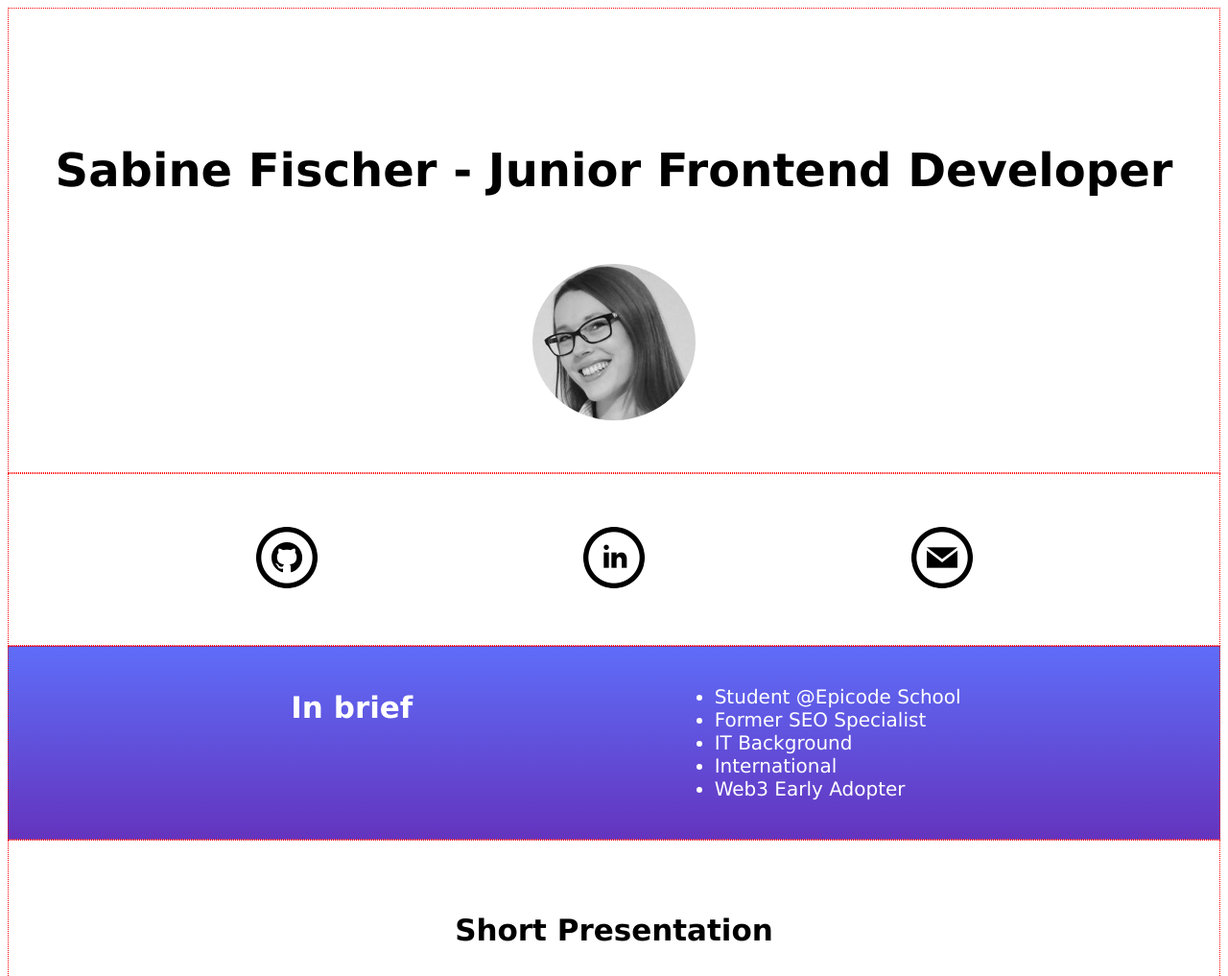
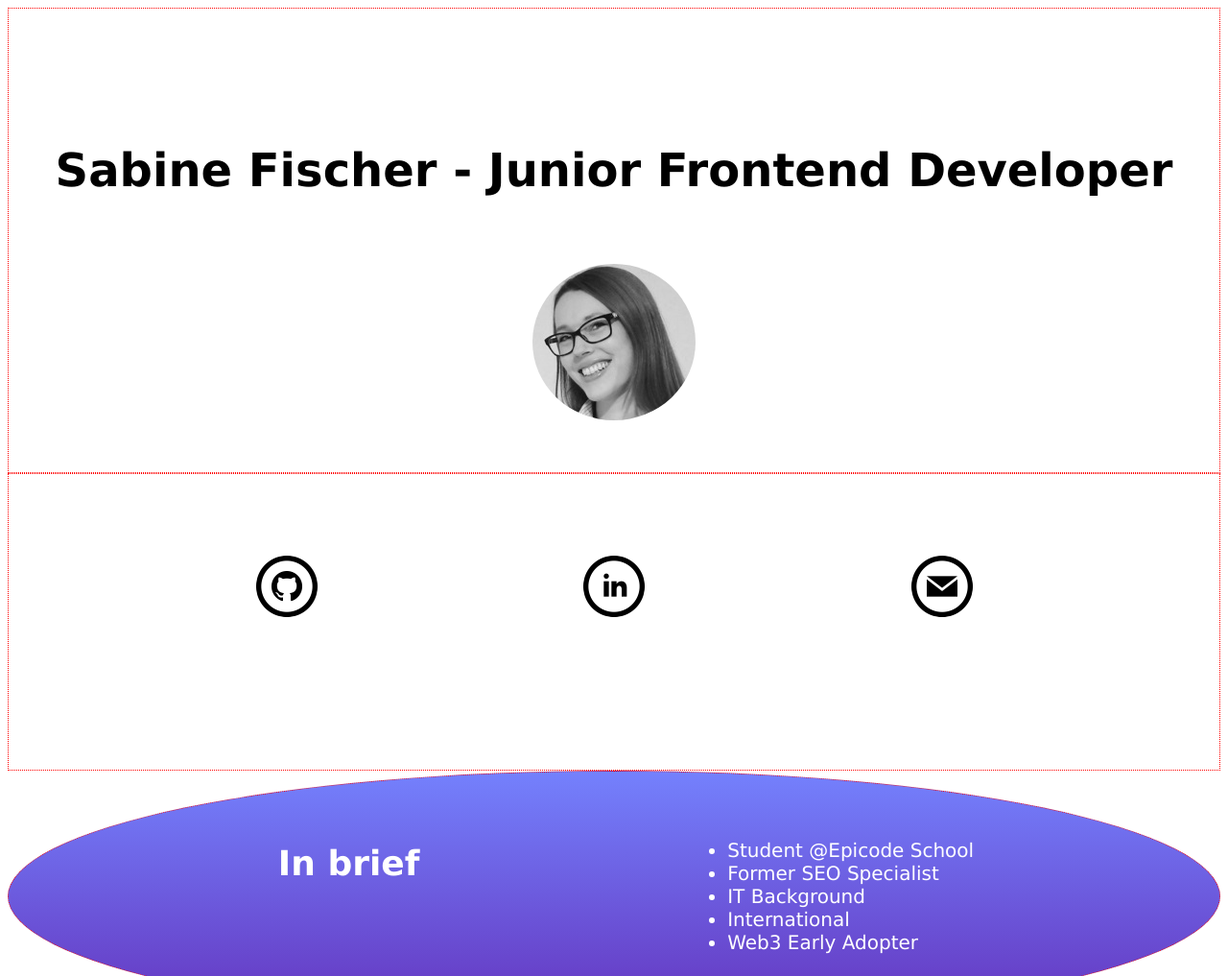
Before and after one commit to ada-net/portfolio, a plain HTML site: page homepage.html in a window 1280 px wide. Shown: the top 1017 px of the page at 96% size. Drawn offline with Linux system fonts and the light colour scheme.

Commit message:
spacings and a little bit more text

```diff
--- a/css-files/global/text-styles.css
+++ b/css-files/global/text-styles.css
@@ -150,14 +150,14 @@ h1 {
 }
 
 h2 {
-	font: bolder 31px Verdana, Geneva, Tahoma, sans-serif;
+	font: bolder 36px Verdana, Geneva, Tahoma, sans-serif;
 	color: black;
 	margin: 15px;
 	padding: 10px;
 }
 
 	.h2-colored {
-		font: bolder 31px Verdana, Geneva, Tahoma, sans-serif;
+		font: bolder 36px Verdana, Geneva, Tahoma, sans-serif;
 		color: white;
 
 	}
@@ -201,9 +201,9 @@ h6 {
 }
 
 .h2-like {
-	font: bolder 31px Verdana, Geneva, Tahoma, sans-serif;
+	font: bolder 36px Verdana, Geneva, Tahoma, sans-serif;
 	color: black;
-	margin: 15px;
+	margin: 30px;
 	padding-top: 30px;
 }
 
--- a/css-files/homepage/body.css
+++ b/css-files/homepage/body.css
@@ -1,20 +1,17 @@
 /*File Description: This is the homepage body CSS for the single body parts.
 For the homepage template grid check the /homepage/homepage-grid.css file.*/
 
-/*homepage body flexbox general organization
-.body {
-	grid-area: bd;
-	display: flex;
-	flex-direction: column;
-	align-items: stretch;
-}*/
+body {
+	background-color: white;
+}
+
 
 
 /*the style for the colored sections*/
 .section-colored {
 	/*border: 3px solid grey;
 	border-radius: 30px;*/
-	background-image: linear-gradient(rgb(94, 109, 248), rgb(100, 52, 190));
+	background-image: linear-gradient(rgb(116, 129, 253), rgb(100, 52, 190));
 
 }
 
--- a/css-files/homepage/brief.css
+++ b/css-files/homepage/brief.css
@@ -5,6 +5,8 @@
 	grid-area: br;
 	display: flex;
 	flex-direction:row;
-	justify-content:space-evenly ;
-    padding: 20px;
+	justify-content:space-evenly;
+	border-radius:50%;
+	padding-top: 50px;
+    padding-bottom: 50px;
 }
--- a/css-files/homepage/presentation.css
+++ b/css-files/homepage/presentation.css
@@ -5,8 +5,7 @@
 	grid-area: pr;
 	display: flex;
 	flex-direction:column;
-
     align-items: center;
-    padding-top: 50px;
+    padding-top: 150px;
     padding-bottom: 50px;
 }
--- a/css-files/homepage/social.css
+++ b/css-files/homepage/social.css
@@ -6,7 +6,7 @@
 	display: flex;
 	flex-direction:row;
 	justify-content:space-evenly;
-    padding-top: 50px;
-    padding-bottom: 50px;
+    padding-top: 80px;
+    padding-bottom: 150px;
 
 }
```
